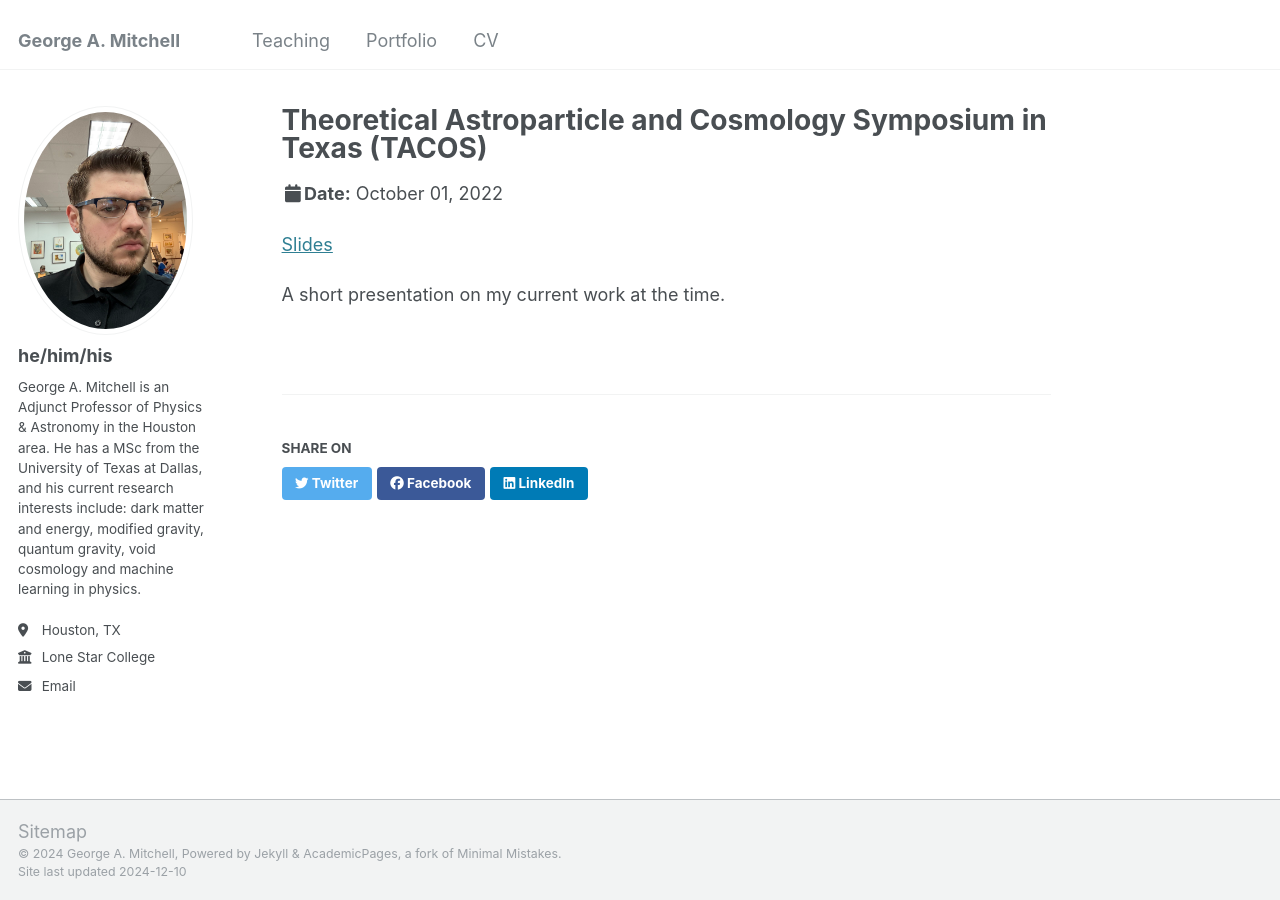
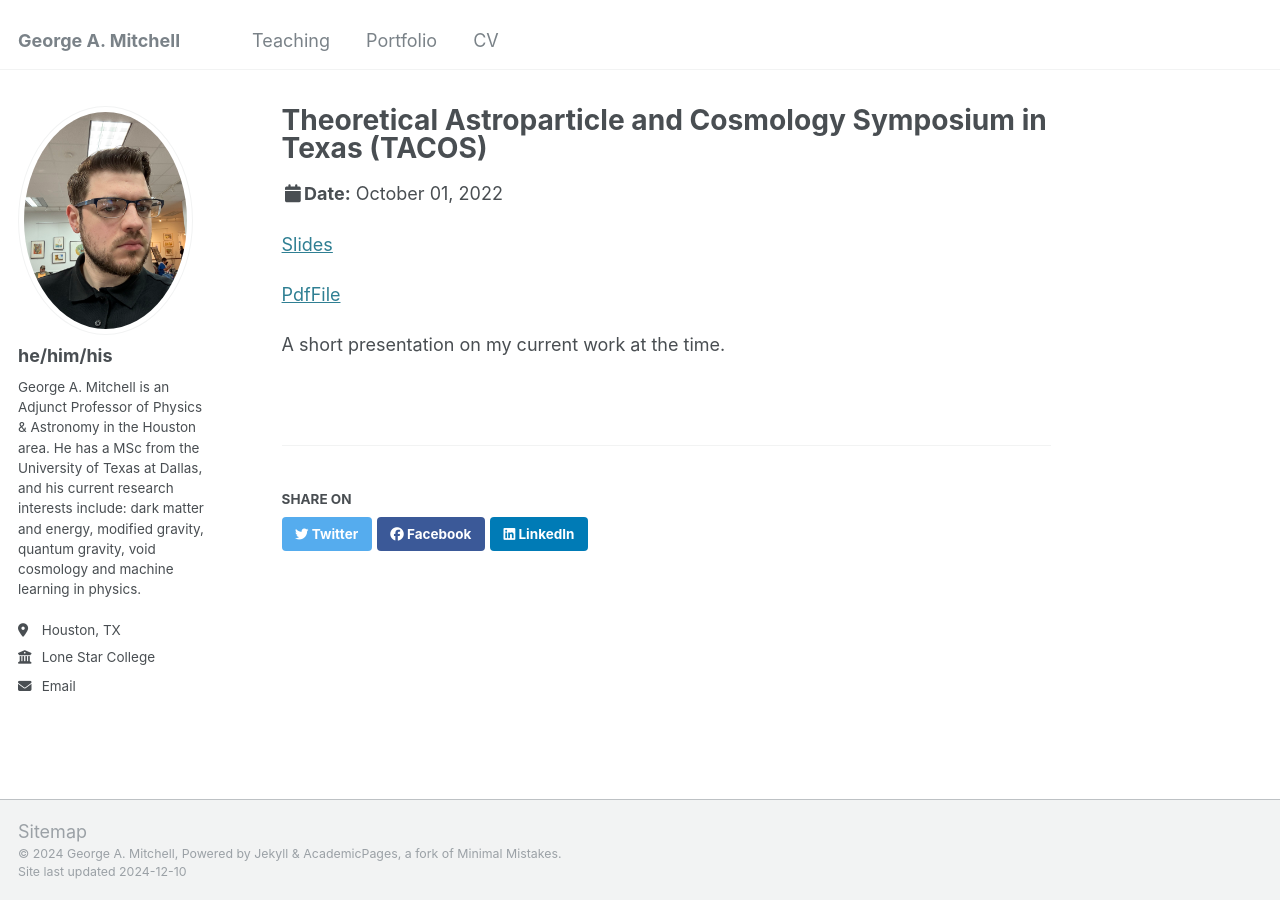
Before and after one commit to ga-mitchell/ga-mitchell.github.io, a Jekyll site: the page built from _talks/TACOS Presentation.md, in a window 1280 px wide. Built offline with Jekyll 4.4.1, drawn with Linux system fonts in a browser that asks for light colours.

Commit message:
Update TACOS Presentation.md

```diff
--- a/_talks/TACOS Presentation.md
+++ b/_talks/TACOS Presentation.md
@@ -9,4 +9,6 @@ location: "Dallas, TX SMU Campus"
 ---
 [Slides](files/TACOS.pdf)
 
+ <a href="./files/TACOS.PDF" target="blank">PdfFile</a>
+
 A short presentation on my current work at the time.
```
